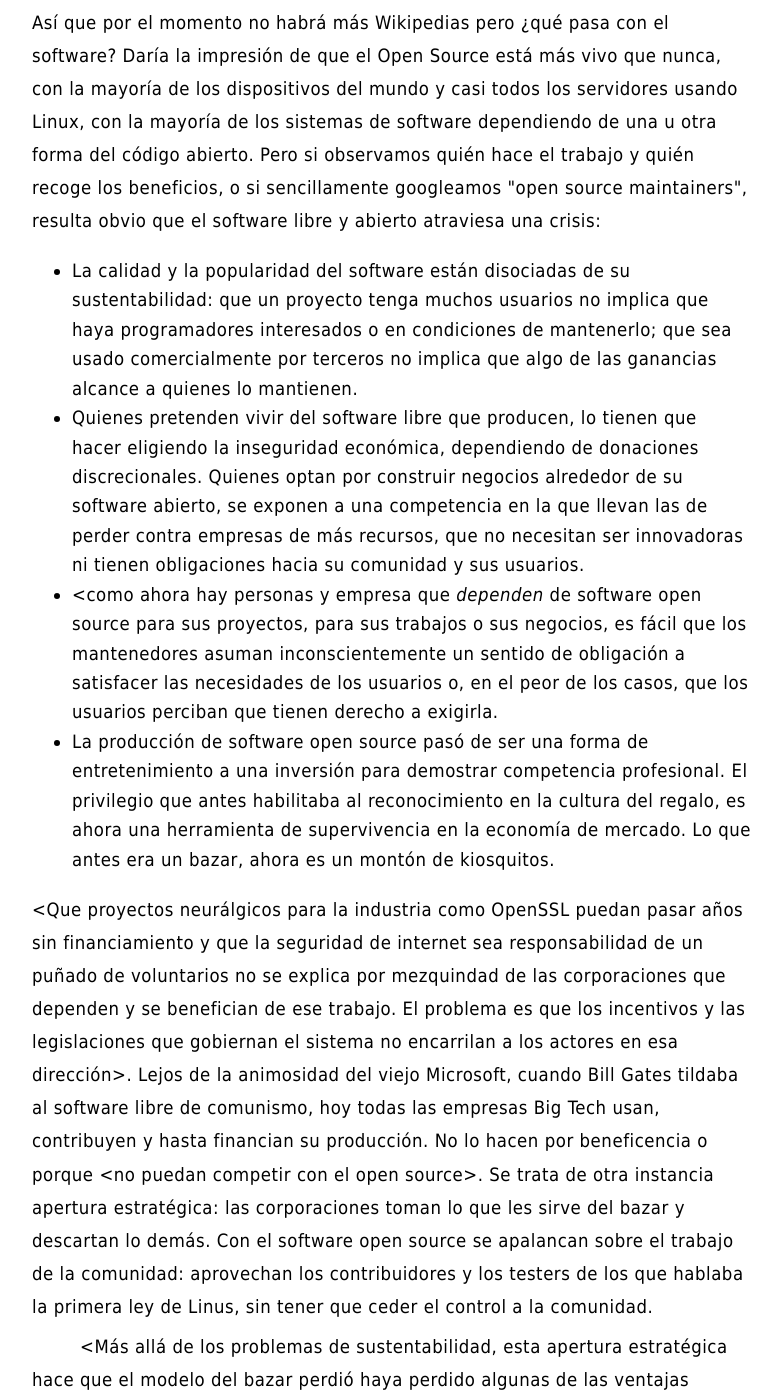
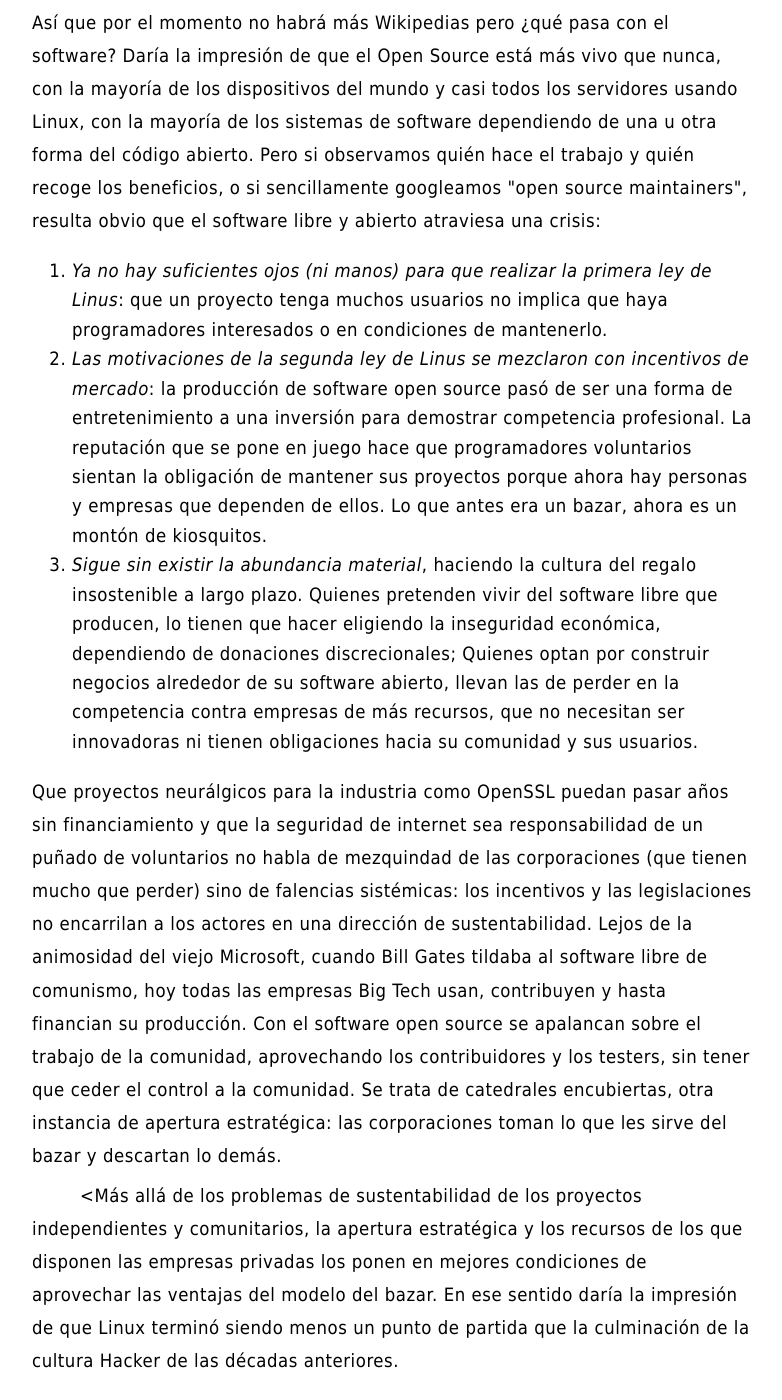
Before and after one commit to facundoolano/olano.dev, a Jekyll site: the page built from _posts/2023-11-05-derivas-del-bazar.html, in a window 1280 px wide and 1400 px high, scrolled down 4233 px. Shown: the whole window, without its empty margins (248-1030 px from the left). Built offline with Jekyll 4.4.1, drawn with Linux system fonts in a browser that asks for light colours; some of the changed text lies outside the part shown.

Commit message:
improve 3rd section

```diff
--- a/_posts/2023-11-05-derivas-del-bazar.html
+++ b/_posts/2023-11-05-derivas-del-bazar.html
@@ -98,23 +98,21 @@ El griego Yanis Varoufakis va más lejos y propone que en la economía contempor
 Así que por el momento no habrá más Wikipedias pero ¿qué pasa con el software? Daría la impresión de que el Open Source está más vivo que nunca, con la mayoría de los dispositivos del mundo y casi todos los servidores usando Linux, con la mayoría de los sistemas de software dependiendo de una u otra forma del código abierto. Pero si observamos quién hace el trabajo y quién recoge los beneficios, o si sencillamente googleamos "open source maintainers", resulta obvio que el software libre y abierto atraviesa una crisis:
 </p>
 
-<ul class="org-ul">
-<li>La calidad y la popularidad del software están disociadas de su sustentabilidad: que un proyecto tenga muchos usuarios no implica que haya programadores interesados o en condiciones de mantenerlo; que sea usado comercialmente por terceros no implica que algo de las ganancias alcance a quienes lo mantienen.</li>
-<li>Quienes pretenden vivir del software libre que producen, lo tienen que hacer eligiendo la inseguridad económica, dependiendo de donaciones discrecionales. Quienes optan por construir negocios alrededor de su software abierto, se exponen a una competencia en la que llevan las de perder contra empresas de más recursos, que no necesitan ser innovadoras ni tienen obligaciones hacia su comunidad y sus usuarios.</li>
-<li>&lt;como ahora hay personas y empresa que <i>dependen</i> de software open source para sus proyectos, para sus trabajos o sus negocios, es fácil que los mantenedores asuman inconscientemente un sentido de obligación a satisfacer las necesidades de los usuarios o, en el peor de los casos, que los usuarios perciban que tienen derecho a exigirla.</li>
-<li>La producción de software open source pasó de ser una forma de entretenimiento a una inversión para demostrar competencia profesional. El privilegio que antes habilitaba al reconocimiento en la cultura del regalo, es ahora una herramienta de supervivencia en la economía de mercado. Lo que antes era un bazar, ahora es un montón de kiosquitos.</li>
-</ul>
+<ol class="org-ol">
+<li><i>Ya no hay suficientes ojos (ni manos) para que realizar la primera ley de Linus</i>: que un proyecto tenga muchos usuarios no implica que haya programadores interesados o en condiciones de mantenerlo.</li>
+<li><i>Las motivaciones de la segunda ley de Linus se mezclaron con incentivos de mercado</i>: la producción de software open source pasó de ser una forma de entretenimiento a una inversión para demostrar competencia profesional. La reputación que se pone en juego hace que programadores voluntarios sientan la obligación de mantener sus proyectos porque ahora hay personas y empresas que dependen de ellos. Lo que antes era un bazar, ahora es un montón de kiosquitos.</li>
+<li><i>Sigue sin existir la abundancia material</i>, haciendo la cultura del regalo insostenible a largo plazo. Quienes pretenden vivir del software libre que producen, lo tienen que hacer eligiendo la inseguridad económica, dependiendo de donaciones discrecionales; Quienes optan por construir negocios alrededor de su software abierto, llevan las de perder en la competencia contra empresas de más recursos, que no necesitan ser innovadoras ni tienen obligaciones hacia su comunidad y sus usuarios.</li>
+</ol>
 
 <p>
-&lt;Que proyectos neurálgicos para la industria como OpenSSL puedan pasar años sin financiamiento y que la seguridad de internet sea responsabilidad de un puñado de voluntarios no se explica por mezquindad de las corporaciones que dependen y se benefician de ese trabajo. El problema es que los incentivos y las legislaciones que gobiernan el sistema no encarrilan a los actores en esa dirección&gt;. Lejos de la animosidad del viejo Microsoft, cuando Bill Gates tildaba al software libre de comunismo, hoy todas las empresas Big Tech usan, contribuyen y hasta financian su producción. No lo hacen por beneficencia o porque &lt;no puedan competir con el open source&gt;. Se trata de otra instancia apertura estratégica: las corporaciones toman lo que les sirve del bazar y descartan lo demás. Con el software open source se apalancan sobre el trabajo de la comunidad: aprovechan los contribuidores y los testers de los que hablaba la primera ley de Linus, sin tener que ceder el control a la comunidad.
+Que proyectos neurálgicos para la industria como OpenSSL puedan pasar años sin financiamiento y que la seguridad de internet sea responsabilidad de un puñado de voluntarios no habla de mezquindad de las corporaciones (que tienen mucho que perder) sino de falencias sistémicas: los incentivos y las legislaciones no encarrilan a los actores en una dirección de sustentabilidad. Lejos de la animosidad del viejo Microsoft, cuando Bill Gates tildaba al software libre de comunismo, hoy todas las empresas Big Tech usan, contribuyen y hasta financian su producción. Con el software open source se apalancan sobre el trabajo de la comunidad, aprovechando los contribuidores y los testers, sin tener que ceder el control a la comunidad. Se trata de catedrales encubiertas, otra instancia de apertura estratégica: las corporaciones toman lo que les sirve del bazar y descartan lo demás.
 </p>
 
 <p>
-&lt;Más allá de los problemas de sustentabilidad, esta apertura estratégica hace que el modelo del bazar perdió haya perdido algunas de las ventajas técnicas que tenía a fines de los 90. En ese sentido daría la impresión de que Linux fue menos un punto de partida que la culminación de la cultura Hacker de las décadas anteriores.
+&lt;Más allá de los problemas de sustentabilidad de los proyectos independientes y comunitarios, la apertura estratégica y los recursos de los que disponen las empresas privadas los ponen en mejores condiciones de aprovechar las ventajas del modelo del bazar. En ese sentido daría la impresión de que Linux terminó siendo menos un punto de partida que la culminación de la cultura Hacker de las décadas anteriores.
 </p>
 </div>
 </div>
-
 
 <div id="outline-container-org767ea90" class="outline-2">
 <h2 id="org767ea90">Libre como un taxi</h2>
@@ -290,6 +288,9 @@ El problema del movimiento de software libre es que adopta una posición intrans
 <li>en contraposición con el pragmatismo de oss, el software libre era ante todo una postura ética o ideológica, una forma intransigente de activismo que sin embargo tenía miras muy cortas, no llevaba  sus argumentos hasta sus últimas consecuencias: la abolición por completo de la propiedad intelectual y de la escasez artificial, mucho más allá del software. es decir, no se admitió como la ideología anticapitalista que era en el fondo.</li>
 <li>no se oponía abiertamente al mercado, pero asumía que podía lograr que el mercado se adapte a sus reglas. solo se oponía a la propiedad intelectual en el ámbito del software, como si fuera un caso especial en la sociedad</li>
 </ul>
+<ul class="org-ul">
+<li>La calidad y la popularidad del software están disociadas de su sustentabilidad: ; que sea usado comercialmente por terceros no implica que algo de las ganancias alcance a quienes lo mantienen.</li>
+</ul>
 </div>
 </div>
 <div id="footnotes">
```
Also changed, not shown: org/_posts/2023-11-05-derivas-del-bazar.org (+7 -9 lines).
